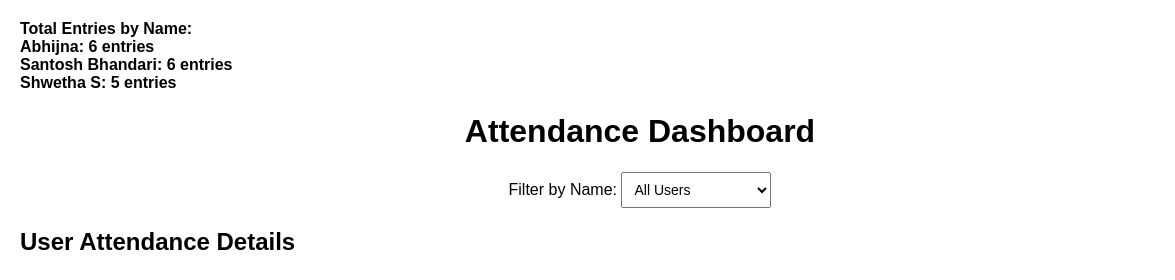
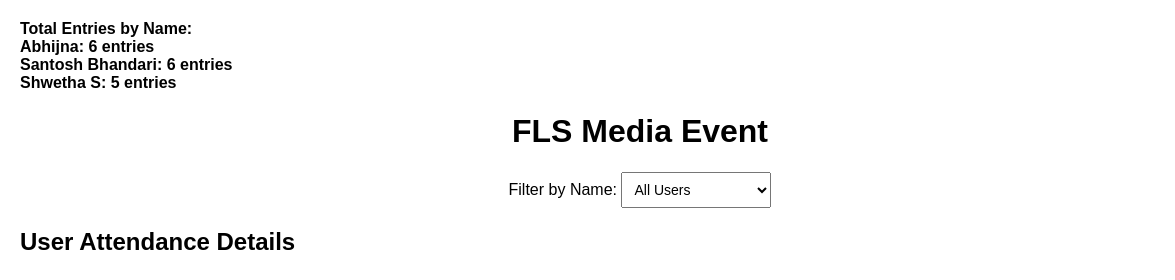
Before and after one commit to shrey-sr04/attendance-dashboard-fls, a plain HTML site: page index.html in a window 1280 px wide. Shown: the top 280 px of the page, 0-1175 px from the left. Drawn offline with Linux system fonts and the light colour scheme.

Commit message:
Update index.html

```diff
--- a/index.html
+++ b/index.html
@@ -63,7 +63,7 @@
     </div>
 </div>
 
-<h1>Attendance Dashboard</h1>
+<h1>FLS Media Event</h1>
 
 <!-- Filter Section -->
 <div class="filter-section">
```
